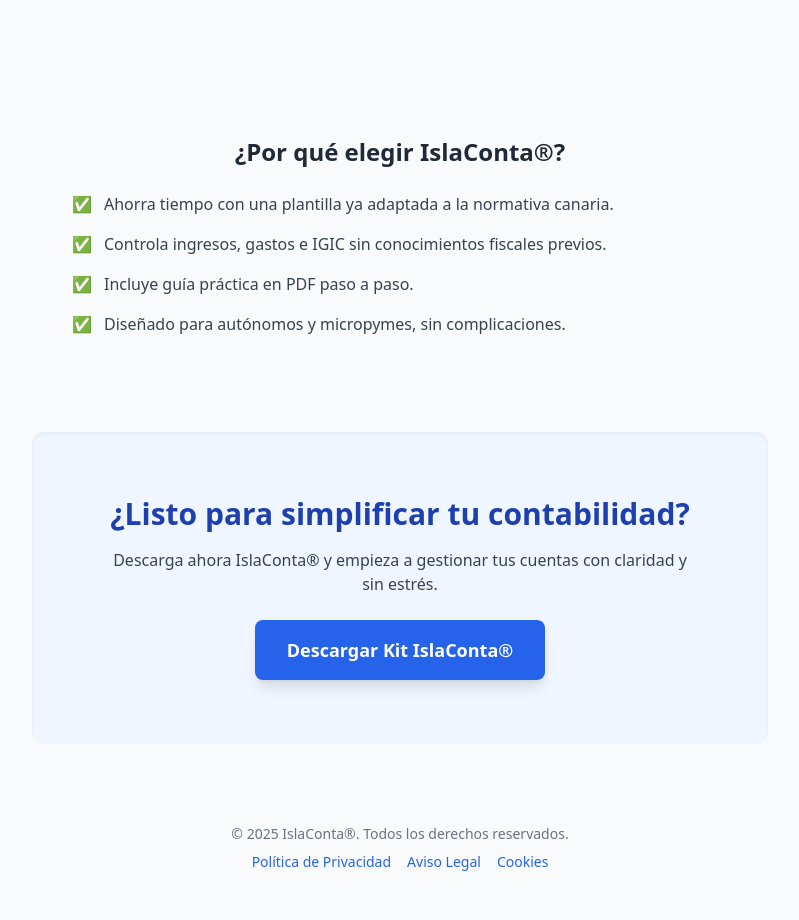
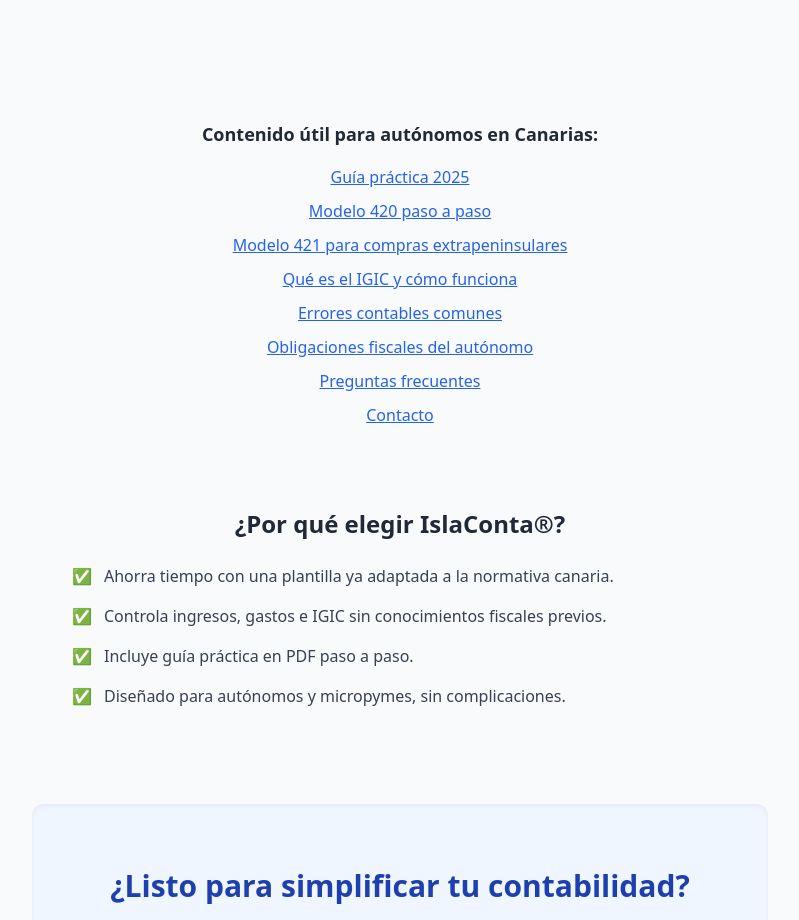
Before and after one commit to Roberto77gc/islaconta, an Astro site: page / in a window 1280 px wide. Shown: the part 1560-2480 px from the top of the page, without its empty margins (240-1039 px from the left). Built offline with nearby package versions, Linux system fonts and the light colour scheme; Astro itself is replaced by a stand-in of ours.

Commit message:
Añadido bloque de enlaces internos SEO a la home

```diff
--- a/src/pages/index.astro
+++ b/src/pages/index.astro
@@ -50,6 +50,21 @@ import ImageCard from '../components/ImageCard.astro';
     </div>
   </section>
 
+  <!-- Enlaces internos SEO -->
+  <section class="mt-16 text-center space-y-4">
+    <h3 class="text-lg font-semibold text-gray-800">Contenido útil para autónomos en Canarias:</h3>
+    <ul class="text-blue-600 underline space-y-2">
+      <li><a href="/guia-autonomos-canarias-2025">Guía práctica 2025</a></li>
+      <li><a href="/modelo-420-canarias">Modelo 420 paso a paso</a></li>
+      <li><a href="/modelo-421-canarias">Modelo 421 para compras extrapeninsulares</a></li>
+      <li><a href="/igic-canarias">Qué es el IGIC y cómo funciona</a></li>
+      <li><a href="/errores-contables-autonomos-canarias">Errores contables comunes</a></li>
+      <li><a href="/obligaciones-fiscales-autonomos-canarias">Obligaciones fiscales del autónomo</a></li>
+      <li><a href="/faq">Preguntas frecuentes</a></li>
+      <li><a href="/contacto">Contacto</a></li>
+    </ul>
+  </section>
+
   <!-- Beneficios -->
   <section class="mt-20 px-4 max-w-3xl mx-auto space-y-6" data-aos="fade-up">
     <h3 class="text-xl md:text-2xl font-semibold text-center text-gray-800">
```
Lines whose indentation alone changed are shown as unchanged.
